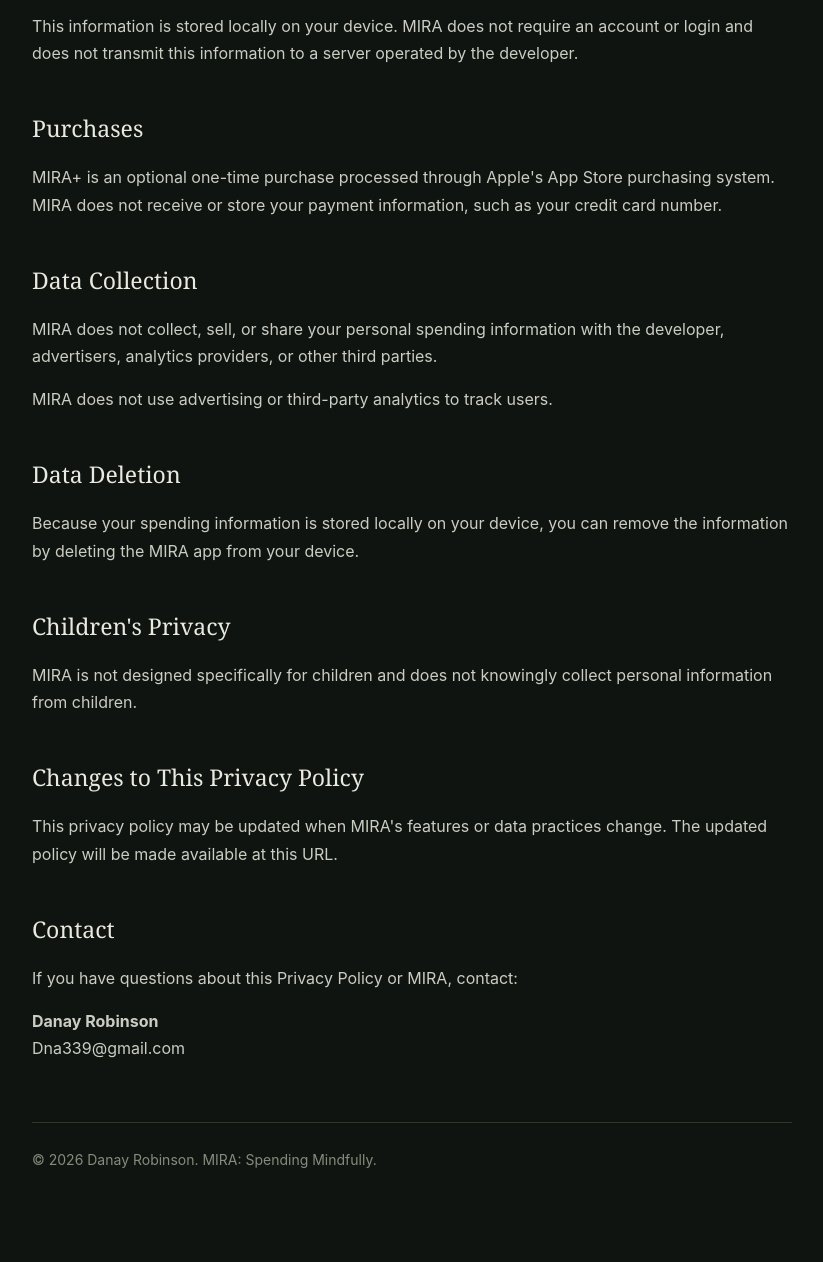
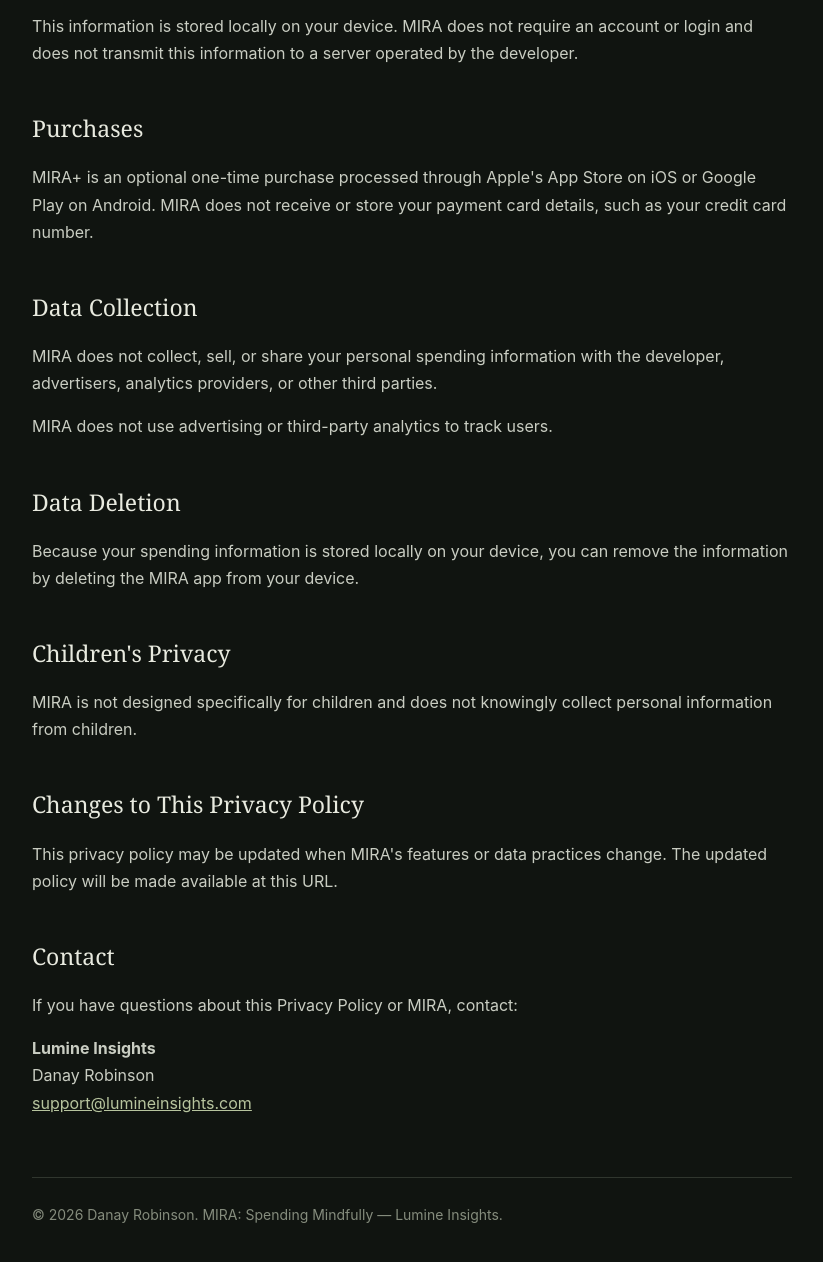
Before and after one commit to miramindful/mira-privacy, a plain HTML site: page index.html in a window 1280 px wide. Shown: the part 724-1986 px from the top of the page, without its empty margins (228-1051 px from the left). Drawn offline with Linux system fonts and the light colour scheme.

Commit message:
Update privacy policy for Google Play and Lumine Insights

```diff
--- a/index.html
+++ b/index.html
@@ -92,11 +92,11 @@
     <h1>Privacy Policy</h1>
 
     <div class="updated">
-        Last updated: September 20, 2026
+        Last updated: October 22, 2026
     </div>
 
     <p>
-        MIRA is a personal spending reflection app designed to help
+        MIRA is a personal spending reflection app from Lumine Insights, designed to help
         users understand their relationship with spending.
     </p>
 
@@ -125,8 +125,8 @@
 
     <p>
         MIRA+ is an optional one-time purchase processed through
-        Apple's App Store purchasing system. MIRA does not receive
-        or store your payment information, such as your credit card number.
+        Apple's App Store on iOS or Google Play on Android. MIRA does not receive
+        or store your payment card details, such as your credit card number.
     </p>
 
     <h2>Data Collection</h2>
@@ -169,12 +169,13 @@
     </p>
 
     <p>
-        <strong>Danay Robinson</strong><br>
-        Dna339@gmail.com
+        <strong>Lumine Insights</strong><br>
+        Danay Robinson<br>
+        <a href="mailto:support@lumineinsights.com">support@lumineinsights.com</a>
     </p>
 
     <div class="footer">
-        © 2026 Danay Robinson. MIRA: Spending Mindfully.
+        © 2026 Danay Robinson. MIRA: Spending Mindfully — Lumine Insights.
     </div>
 
 </div>
```
